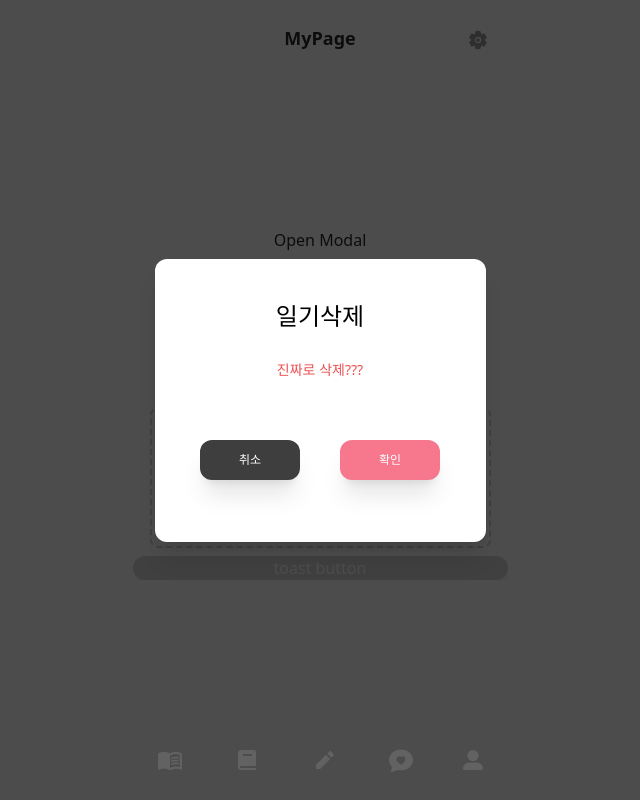
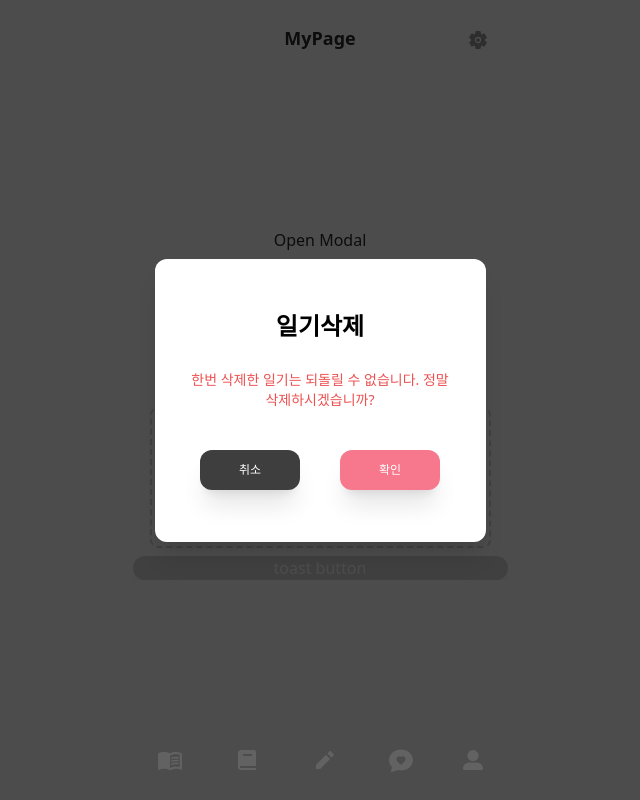
Before and after one commit to pbk95120/Yeonda, a React (Vite) app in the folder frontend/: page /mypage in a window 1280 px wide. Both pictures are taken after a click on the button "Open Modal". Shown: the whole page, without its empty margins (320-960 px from the left). Built offline with nearby package versions, Linux system fonts and the light colour scheme; a web font is replaced by a local one.

Commit message:
[fix] modal fix

```diff
--- a/frontend/src/components/common/Modal.tsx
+++ b/frontend/src/components/common/Modal.tsx
@@ -24,8 +24,8 @@ const Modal = ({ isOpen, closeModal, onClick, className, cautionMsg, purposeMsg
           isOpen ? 'block' : 'hidden',
         )}
       >
-        <div className='flex flex-col space-y-7 items-center'>
-          <div className='font-sans text-2xl'>{purposeMsg}</div>
+        <div className='flex flex-col space-y-7 pt-5 items-center'>
+          <div className='font-sans text-2xl font-bold'>{purposeMsg}</div>
           <div className='font-sans text-sm text-red text-center m-5'>{cautionMsg}</div>
         </div>
         <div className='flex flex-row space-x-10 mb-5'>
--- a/frontend/src/pages/MyPage.tsx
+++ b/frontend/src/pages/MyPage.tsx
@@ -18,7 +18,13 @@ const MyPage = () => {
       <Input inputFor='image'></Input>
       {toast && <Toast value='가입이 완료되었습니다' valid={false} setToast={setToast} />}
       <Button children='toast button' onClick={() => setToast(!toast)} />
-      <Modal isOpen={open} closeModal={closeModal} className='' cautionMsg='진짜로 삭제???' purposeMsg='일기삭제' />
+      <Modal
+        isOpen={open}
+        closeModal={closeModal}
+        className=''
+        cautionMsg='한번 삭제한 일기는 되돌릴 수 없습니다. 정말 삭제하시겠습니까?'
+        purposeMsg='일기삭제'
+      />
     </div>
   );
 };
```
